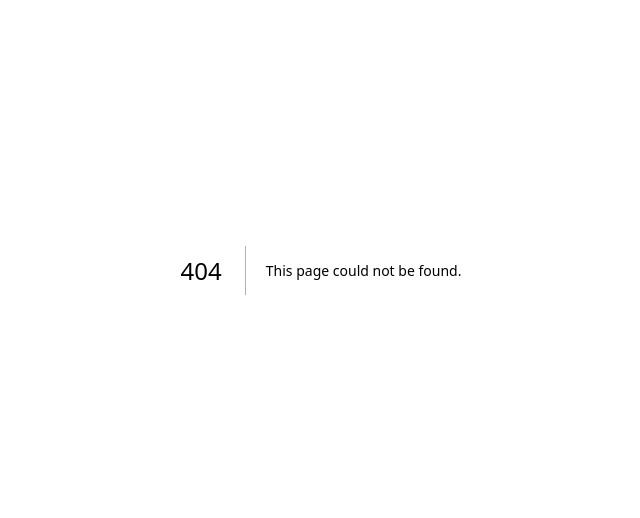
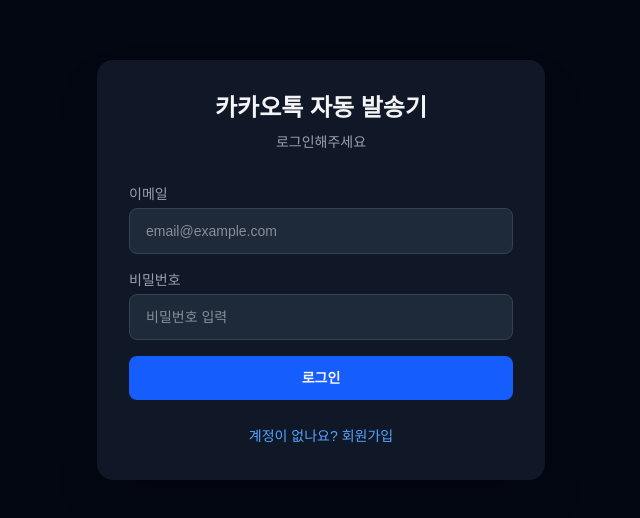
Before and after one commit to tntkorea-glitch/kakao-app, a Next.js app: page /login in a window 1280 px wide. Before the commit this address had no page. Shown: the part 130-648 px from the top of the page, without its empty margins (319-959 px from the left). Built offline with nearby package versions, Linux system fonts and the light colour scheme.

Commit message:
chore: auto-commit from Claude Code

```diff
--- /dev/null
+++ b/src/app/login/page.tsx
@@ -0,0 +1,138 @@
+"use client";
+
+import { useState } from "react";
+import { useRouter } from "next/navigation";
+
+export default function LoginPage() {
+  const router = useRouter();
+  const [isSignup, setIsSignup] = useState(false);
+  const [email, setEmail] = useState("");
+  const [password, setPassword] = useState("");
+  const [name, setName] = useState("");
+  const [error, setError] = useState("");
+  const [loading, setLoading] = useState(false);
+
+  const handleSubmit = async (e: React.FormEvent) => {
+    e.preventDefault();
+    setError("");
+    setLoading(true);
+
+    try {
+      const res = await fetch("/api/auth", {
+        method: "POST",
+        headers: { "Content-Type": "application/json" },
+        body: JSON.stringify({
+          action: isSignup ? "signup" : "login",
+          email,
+          password,
+          name: isSignup ? name : undefined,
+        }),
+      });
+
+      const data = await res.json();
+
+      if (data.error) {
+        setError(data.error);
+        return;
+      }
+
+      // 토큰 + 사용자 정보 저장
+      localStorage.setItem("token", data.token);
+      localStorage.setItem("user", JSON.stringify(data.user));
+
+      // 대시보드로 이동
+      router.push("/");
+    } catch {
+      setError("서버 연결에 실패했습니다.");
+    } finally {
+      setLoading(false);
+    }
+  };
+
+  return (
+    <div className="min-h-screen flex items-center justify-center p-4">
+      <div className="w-full max-w-md bg-gray-900 rounded-2xl p-8 shadow-2xl">
+        <h1 className="text-2xl font-bold text-center mb-2">
+          카카오톡 자동 발송기
+        </h1>
+        <p className="text-gray-400 text-center text-sm mb-8">
+          {isSignup ? "새 계정을 만들어주세요" : "로그인해주세요"}
+        </p>
+
+        <form onSubmit={handleSubmit} className="space-y-4">
+          {isSignup && (
+            <div>
+              <label className="block text-sm text-gray-400 mb-1">이름</label>
+              <input
+                type="text"
+                value={name}
+                onChange={(e) => setName(e.target.value)}
+                required={isSignup}
+                placeholder="홍길동"
+                className="w-full px-4 py-3 bg-gray-800 border border-gray-700 rounded-lg text-sm focus:outline-none focus:border-blue-500"
+              />
+            </div>
+          )}
+
+          <div>
+            <label className="block text-sm text-gray-400 mb-1">이메일</label>
+            <input
+              type="email"
+              value={email}
+              onChange={(e) => setEmail(e.target.value)}
+              required
+              placeholder="email@example.com"
+              className="w-full px-4 py-3 bg-gray-800 border border-gray-700 rounded-lg text-sm focus:outline-none focus:border-blue-500"
+            />
+          </div>
+
+          <div>
+            <label className="block text-sm text-gray-400 mb-1">
+              비밀번호
+            </label>
+            <input
+              type="password"
+              value={password}
+              onChange={(e) => setPassword(e.target.value)}
+              required
+              placeholder="비밀번호 입력"
+              className="w-full px-4 py-3 bg-gray-800 border border-gray-700 rounded-lg text-sm focus:outline-none focus:border-blue-500"
+            />
+          </div>
+
+          {error && (
+            <div className="text-red-400 text-sm bg-red-900/20 px-3 py-2 rounded-lg">
+              {error}
+            </div>
+          )}
+
+          <button
+            type="submit"
+            disabled={loading}
+            className="w-full py-3 bg-blue-600 hover:bg-blue-700 disabled:opacity-50 rounded-lg font-bold text-sm"
+          >
+            {loading
+              ? "처리 중..."
+              : isSignup
+              ? "회원가입"
+              : "로그인"}
+          </button>
+        </form>
+
+        <div className="mt-6 text-center">
+          <button
+            onClick={() => {
+              setIsSignup(!isSignup);
+              setError("");
+            }}
+            className="text-sm text-blue-400 hover:text-blue-300"
+          >
+            {isSignup
+              ? "이미 계정이 있나요? 로그인"
+              : "계정이 없나요? 회원가입"}
+          </button>
+        </div>
+      </div>
+    </div>
+  );
+}
```
